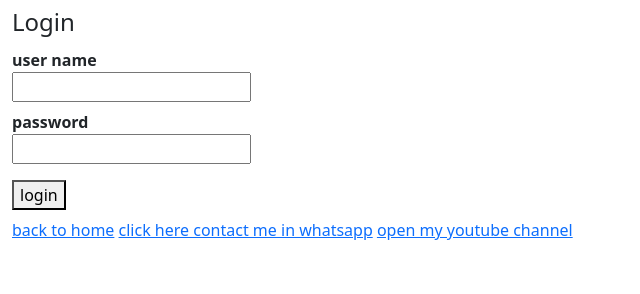
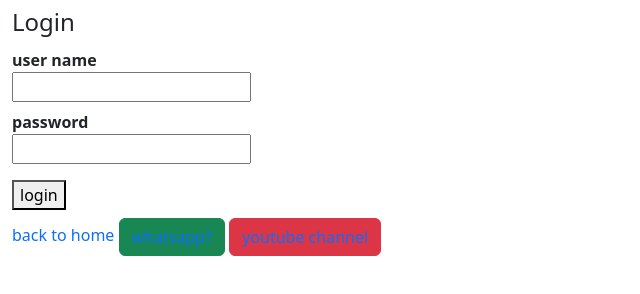
Before and after one commit to hariprasadpantrangam/onlineshopping, a website: page loginpage.html in a window 1280 px wide. Shown: the part 42-336 px from the top of the page, without its empty margins (0-640 px from the left). Drawn offline with nearby package versions, Linux system fonts and the light colour scheme.

Commit message:
update anchor tags

```diff
--- a/loginpage.html
+++ b/loginpage.html
@@ -7,7 +7,11 @@
      <link href="https://cdn.jsdelivr.net/npm/bootstrap@5.3.8/dist/css/bootstrap.min.css" rel="stylesheet" integrity="sha384-sRIl4kxILFvY47J16cr9ZwB07vP4J8+LH7qKQnuqkuIAvNWLzeN8tE5YBujZqJLB" crossorigin="anonymous">
    <link rel="stylesheet" href="https://cdn.jsdelivr.net/npm/bootstrap-icons@1.13.1/font/bootstrap-icons.min.css">
 <script src="https://cdn.jsdelivr.net/npm/bootstrap@5.3.8/dist/js/bootstrap.bundle.min.js" integrity="sha384-FKyoEForCGlyvwx9Hj09JcYn3nv7wiPVlz7YYwJrWVcXK/BmnVDxM+D2scQbITxI" crossorigin="anonymous"></script>
-
+<style>
+    a{
+        text-decoration: none;
+    }
+</style>
  <script>
     var users=[
         {username:'hariprasad',password:'7799'},
@@ -56,7 +60,9 @@ function verifyuser()
  <h2 id="msg" class="text-center text-danger"></h2>
  </fieldset>
 <a href="index.html">back to home</a>
-<a href="https://wa.me/919573572830">click here contact me in whatsapp</a>
-<a href="https://www.youtube.com/@hariprasad361"> open my youtube channel</a>
+<button class="btn btn-success"><a href="https://wa.me/919573572830">whatsapp?</a></button>
+<button class="btn btn-danger"><a href="https://www.youtube.com/@hariprasad361"> youtube channel</a></button>
+
+
 </body>
 </html>
```
